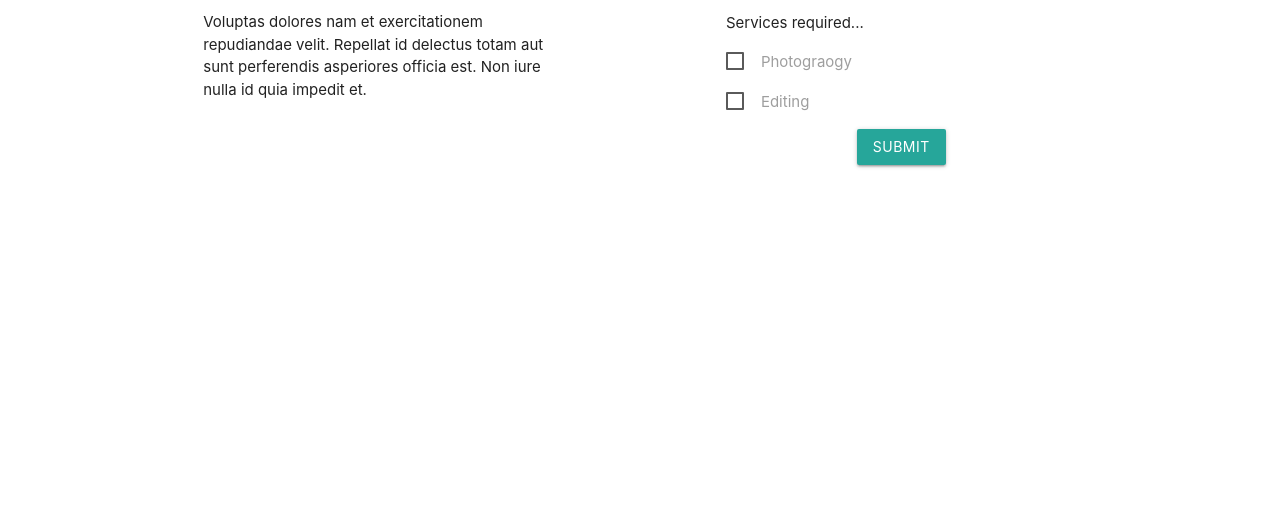
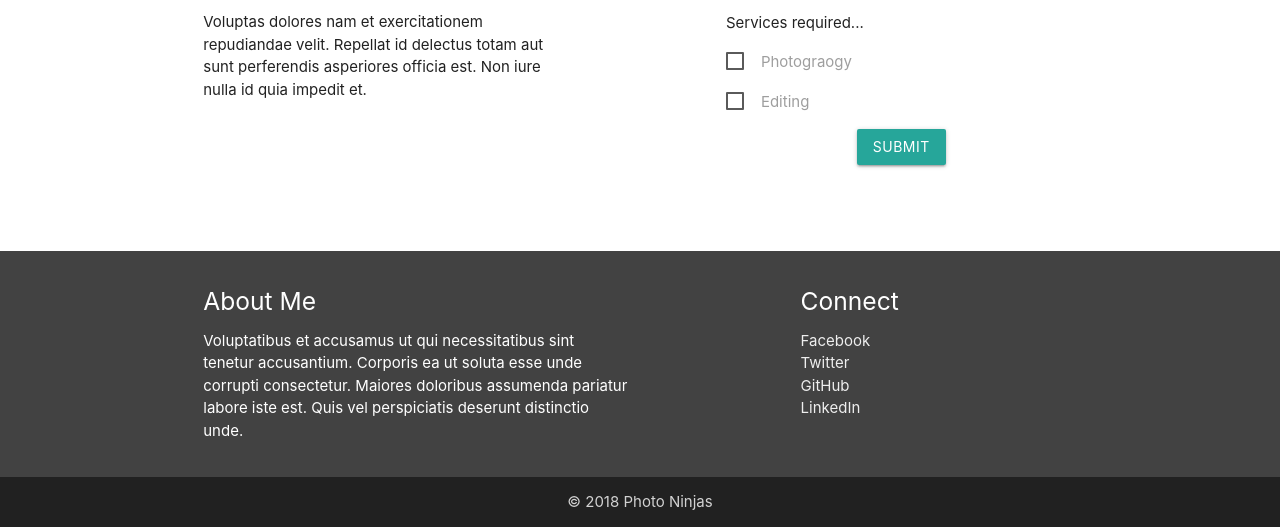
Before and after one commit to moaaz-bhnas/materialize-project, a plain HTML site: page index.html in a window 1280 px wide. Shown: the part 2882-3409 px from the top of the page. Before the commit the page ends 3133 px from the top, so only its background shows below. Drawn offline with nearby package versions, Linux system fonts and the light colour scheme.

Commit message:
done footer

```diff
--- a/index.html
+++ b/index.html
@@ -201,6 +201,38 @@
   </section>
 
   <!-- footer -->
+  <footer class="page-footer grey darken-3">
+    <div class="container">
+      <div class="row">
+        <div class="col s12 l6">
+          <h5>About Me</h5>
+          <p>Voluptatibus et accusamus ut qui necessitatibus sint tenetur accusantium. Corporis ea ut soluta esse unde corrupti consectetur. Maiores doloribus assumenda pariatur labore iste est. Quis vel perspiciatis deserunt distinctio unde.</p>
+        </div>
+        <div class="col s12 l4 offset-l2">
+          <h5>Connect</h5>
+          <ul>
+            <li>
+              <a href="#" class="grey-text text-lighten-3">Facebook</a>
+            </li>
+            <li>
+              <a href="#" class="grey-text text-lighten-3">Twitter</a>
+            </li>
+            <li>
+              <a href="#" class="grey-text text-lighten-3">GitHub</a>
+            </li>
+            <li>
+              <a href="#" class="grey-text text-lighten-3">LinkedIn</a>
+            </li>
+          </ul>
+        </div>
+      </div>
+    </div>
+    <div class="footer-copyright grey darken-4">
+      <div class="container center-align">
+        &copy; 2018 Photo Ninjas
+      </div>
+    </div>
+  </footer>
 
   <!-- Compiled and minified JavaScript -->
   <script src="https://code.jquery.com/jquery-3.3.1.min.js"></script>
```
